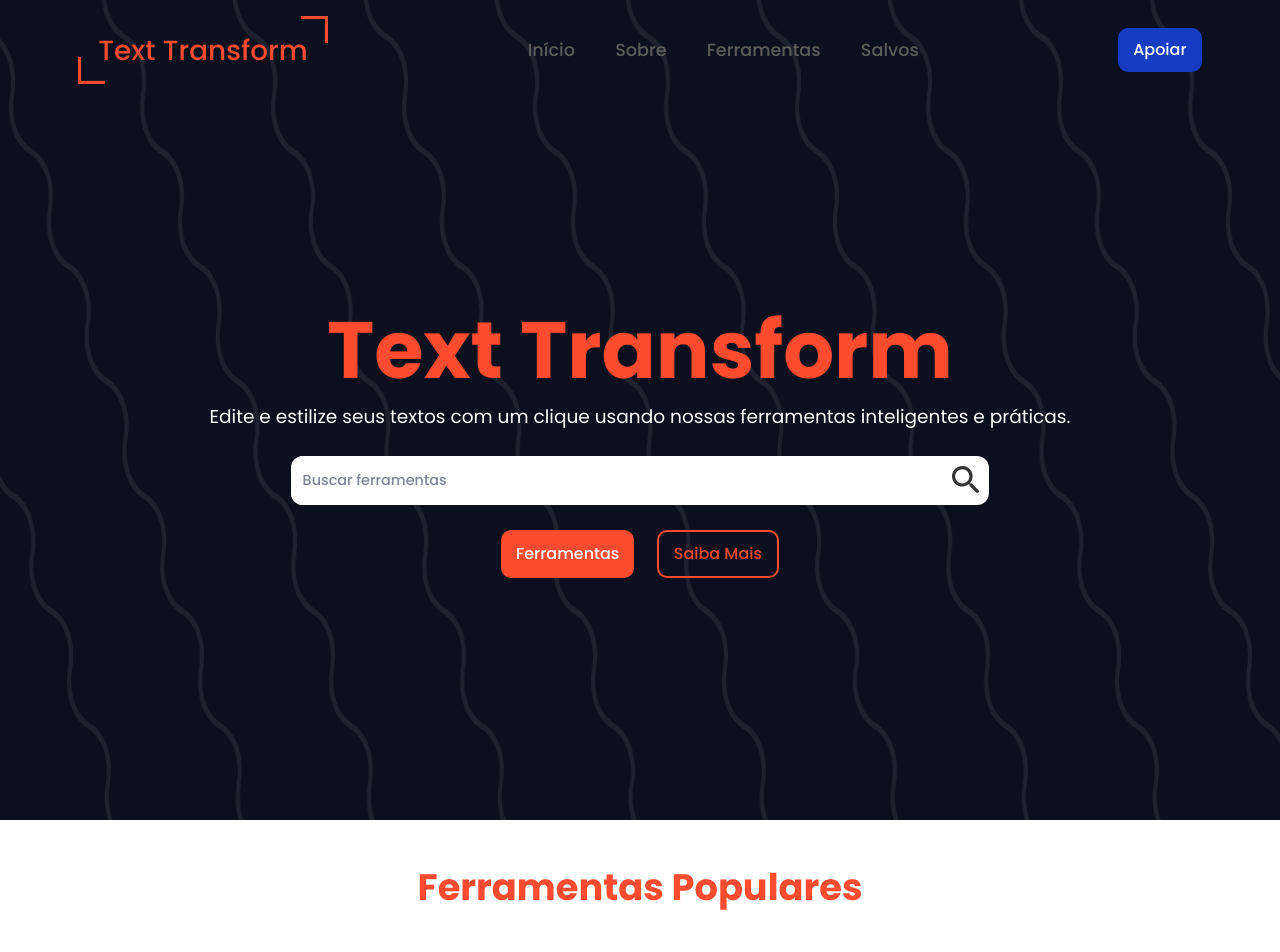
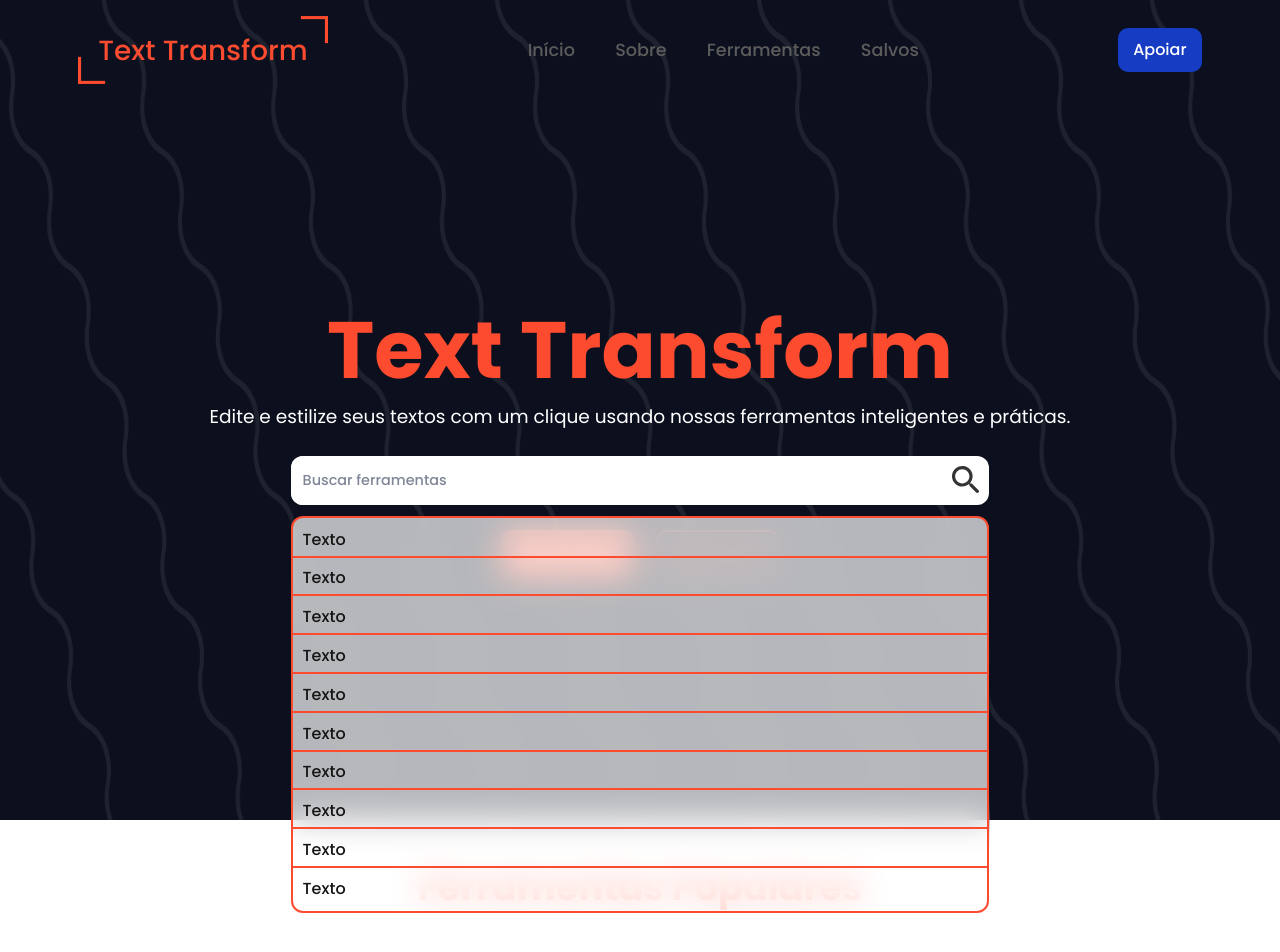
Before and after one commit to CauaRodrigues/text-transform, a Next.js app: page / in a window 1280 px wide. Shown: the top 952 px of the page. Built offline with nearby package versions, Linux system fonts and the light colour scheme; no server answers.

Commit message:
feat(user): caixa de autosugestão para campo de pesquisa

```diff
--- a/src/app/page.tsx
+++ b/src/app/page.tsx
@@ -1,7 +1,7 @@
 import Link from "next/link";
 
 import Header from "@/components/Header";
-import SearchField from "@/components/SearchField";
+import SearchFieldWithSuggestions from "@/components/SearchFieldWithSuggestions";
 import RenderPopularTools from "./RenderPopularTools";
 
 import "./page.scss";
@@ -17,7 +17,7 @@ export default function Home() {
             inteligentes e práticas.
           </p>
 
-          <SearchField styleType="box" />
+          <SearchFieldWithSuggestions />
 
           <div className="btn__group">
             <Link
--- a/src/components/SearchField/index.tsx
+++ b/src/components/SearchField/index.tsx
@@ -27,6 +27,7 @@ export default function SearchField({
         id="searchTool"
         name="searchTool"
         placeholder="Buscar ferramentas"
+        autoComplete="off"
         value={text}
         onChange={handlerSearchText}
       />
--- /dev/null
+++ b/src/components/SearchFieldWithSuggestions/index.tsx
@@ -0,0 +1,38 @@
+"use client";
+
+import { useState } from "react";
+
+import SearchField from "@/components/SearchField";
+
+import "./styles.scss";
+
+export default function SearchFieldWithSuggestions() {
+  const [searchFieldValue, setSearchFieldValue] = useState("");
+
+  const getSearchFieldValue = (text: string) => {
+    setSearchFieldValue(text);
+  };
+
+  return (
+    <div className="container__search-field--with-suggest">
+      <SearchField
+        styleType="box"
+        search={getSearchFieldValue}
+        text={searchFieldValue}
+      />
+
+      <ul>
+        <li>Texto</li>
+        <li>Texto</li>
+        <li>Texto</li>
+        <li>Texto</li>
+        <li>Texto</li>
+        <li>Texto</li>
+        <li>Texto</li>
+        <li>Texto</li>
+        <li>Texto</li>
+        <li>Texto</li>
+      </ul>
+    </div>
+  );
+}
--- /dev/null
+++ b/src/components/SearchFieldWithSuggestions/styles.scss
@@ -0,0 +1,61 @@
+@use "@/styles/utils/colors";
+@use "@/styles/utils/fonts";
+@use "@/styles/utils/components";
+
+.container__search-field--with-suggest {
+  width: 100%;
+  position: relative;
+
+  display: flex;
+  flex-direction: column;
+  justify-content: center;
+  align-items: center;
+
+  ul {
+    width: 80%;
+    padding: 10px 0;
+    margin-top: 12px;
+
+    z-index: 2;
+    position: absolute;
+    top: 60px;
+
+    display: flex;
+    flex-direction: column;
+    align-items: flex-start;
+    gap: 0.3rem;
+
+    background-color: rgba($color: #ffffff, $alpha: 0.7);
+    backdrop-filter: blur(16px);
+    border: 0.14em solid colors.$primary-100;
+    border-radius: 12px;
+
+    @media (max-width: 512px) {
+      width: 70%;
+    }
+
+    li {
+      width: 100%;
+      padding: 4px 10px;
+
+      display: flex;
+      align-items: flex-start;
+      border-bottom: 0.13em solid colors.$primary-100;
+
+      @include components.typography(
+        fonts.$sz-normal,
+        colors.$dark-200,
+        fonts.$wg-medium
+      );
+
+      &:first-child {
+        padding-top: 0;
+      }
+
+      &:last-child {
+        border: none;
+        padding-bottom: 0;
+      }
+    }
+  }
+}
```
